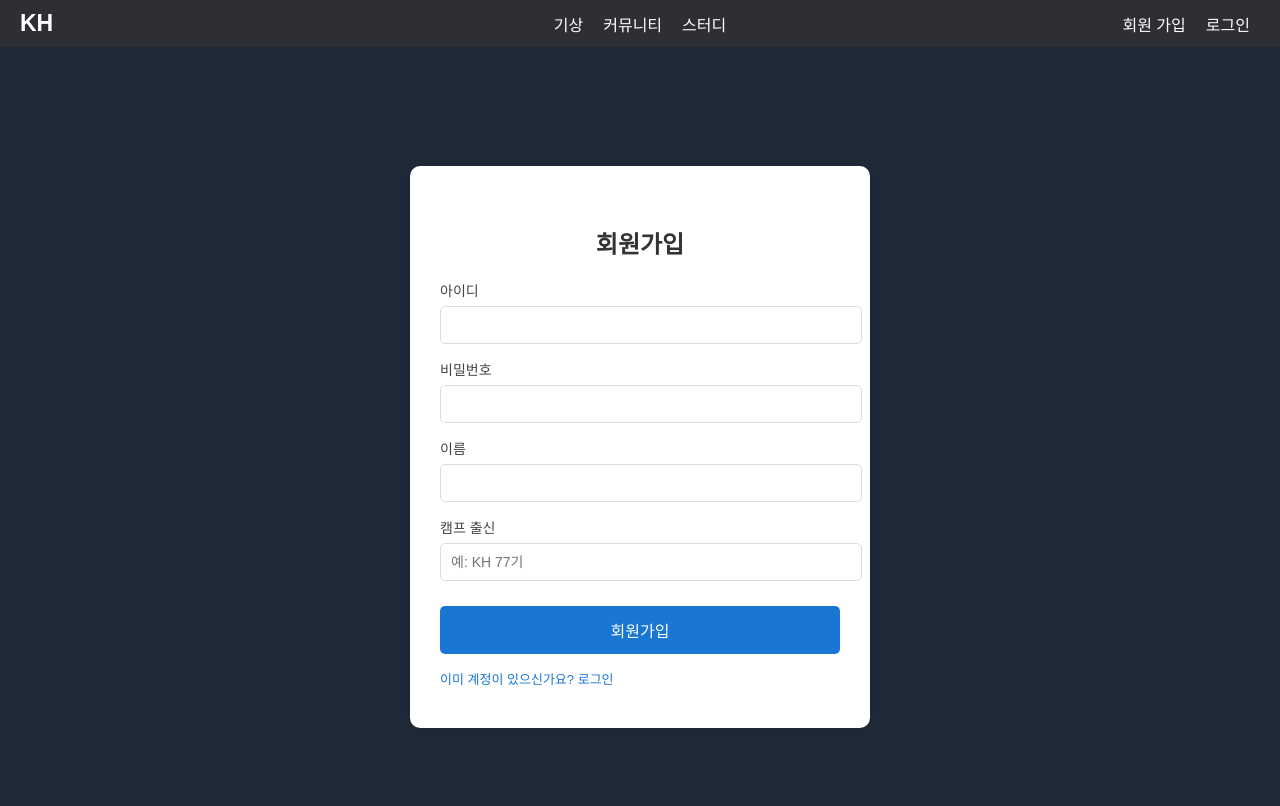
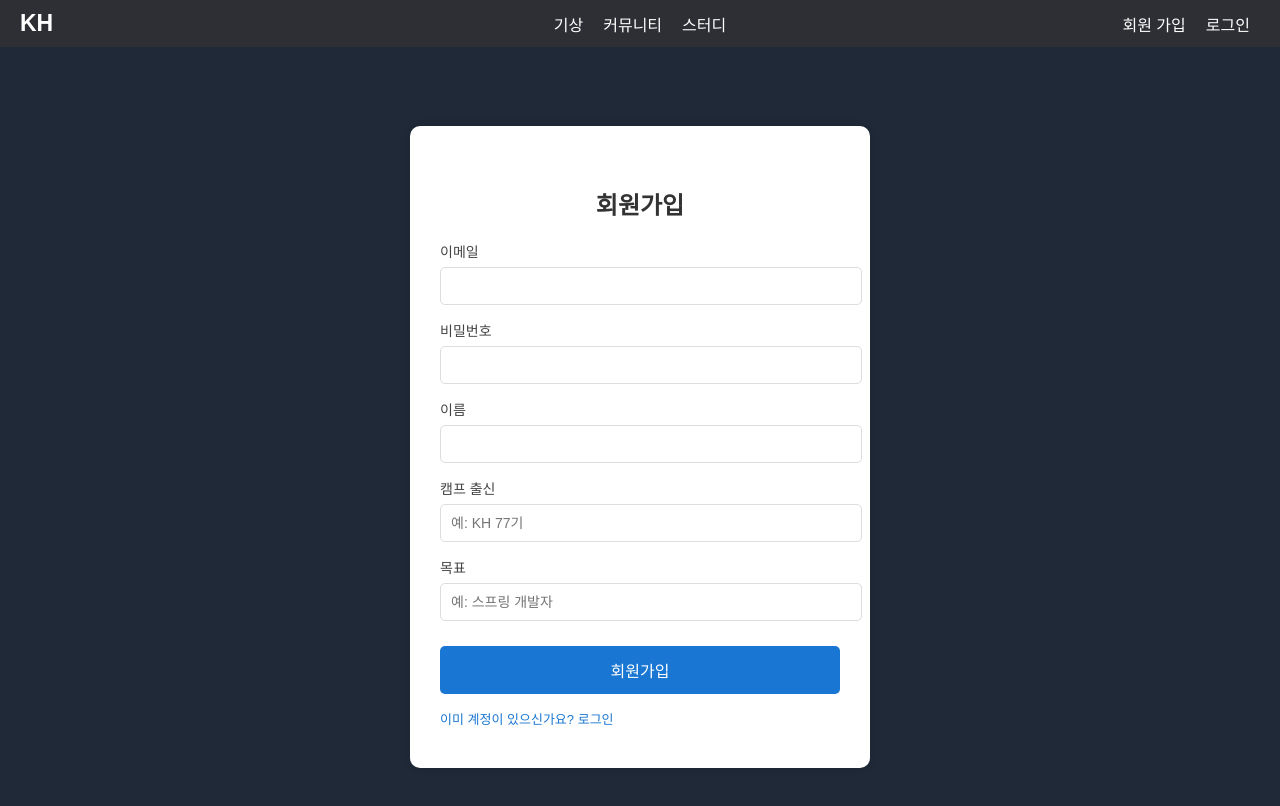
Before and after one commit to Imdo714/front-community, a React (Vite) app: page /signUp in a window 1280 px wide. Shown: the top 806 px of the page. Built offline with nearby package versions, Linux system fonts and the light colour scheme.

Commit message:
feat: 회원가입 로직 구현

```diff
--- a/package.json
+++ b/package.json
@@ -10,6 +10,7 @@
     "preview": "vite preview"
   },
   "dependencies": {
+    "axios": "^1.11.0",
     "react": "^19.1.0",
     "react-dom": "^19.1.0",
     "react-router-dom": "^7.7.1"
--- /dev/null
+++ b/src/api/RequestApi.jsx
@@ -0,0 +1,25 @@
+import axios from "axios";
+
+const api = axios.create({
+  baseURL: "http://localhost:8080",
+  headers: {
+    "Content-Type": "application/json",
+  },
+});
+
+const requestApi = async (url, method = "GET", data = null) => {
+    try {
+        const response = await api({
+            url,
+            method,
+            data,
+    });
+        console.log(response);
+        return response.data;
+    } catch (error) {
+        console.log(error);
+        throw error.response.data;
+    }
+};
+
+export default requestApi;
--- /dev/null
+++ b/src/component/signUp/FormInput.jsx
@@ -0,0 +1,18 @@
+import React from "react";
+
+const FormInput = ({ label, id, name, type = "text", value, onChange, placeholder, required = false }) => (
+    <div className="form-group">
+        <label htmlFor={id}>{label}</label>
+        <input
+            type = { type }
+            id = { id }
+            name = { name }
+            value = { value }
+            onChange = { onChange }
+            placeholder = { placeholder }
+            required = { required }
+        />
+    </div>
+);
+
+export default FormInput;
--- a/src/component/signUp/SignUp.jsx
+++ b/src/component/signUp/SignUp.jsx
@@ -1,37 +1,45 @@
-import React from "react";
+import React, { useState } from "react";
+import { useNavigate } from "react-router-dom";
 import './SignUp.css'
+import SignUpForm from "./SignUpForm";
+import requestApi from "../../api/RequestApi";
 
 const SignUp = () => {
+    const navigate = useNavigate();
+    const [formData, setFormData] = useState({
+        email: "",
+        password: "",
+        name: "",
+        userClass: "",
+        userTarget: ""
+    });
+
+    const handleChange = (e) => {
+        const { name, value } = e.target;
+        setFormData({ ...formData, [name]: value });
+    };
+
+    const handleSubmit = async (e) => {
+        e.preventDefault();
+
+        try {
+            const result = await requestApi("/join", "POST", formData);
+            console.log(result)
+            alert("회원가입 성공!");
+            navigate("/login");
+        } catch (error) {
+            console.log(error)
+            alert(error.message);
+        }
+    };
+
     return (
-        <div class="signup-page">
-            <div class="signup-container">
+        <div className="signup-page">
+            <div className="signup-container">
                 <h2>회원가입</h2>
-                <form>
-                <div class="form-group">
-                    <label for="username">아이디</label>
-                    <input type="text" id="username" name="username" required />
-                </div>
-
-                <div class="form-group">
-                    <label for="password">비밀번호</label>
-                    <input type="password" id="password" name="password" required />
-                </div>
-
-                <div class="form-group">
-                    <label for="name">이름</label>
-                    <input type="text" id="name" name="name" required />
-                </div>
-
-                <div class="form-group">
-                    <label for="camp">캠프 출신</label>
-                    <input type="text" id="camp" name="camp" placeholder="예: KH 77기" />
-                </div>
-
-                <button type="submit" class="signup-btn">회원가입</button>
-                </form>
-
-                <div class="links">
-                <a href="login.html">이미 계정이 있으신가요? 로그인</a>
+                <SignUpForm formData={formData} handleChange={handleChange} handleSubmit={handleSubmit} />
+                <div className="links">
+                    <a href="/login">이미 계정이 있으신가요? 로그인</a>
                 </div>
             </div>
         </div>
--- /dev/null
+++ b/src/component/signUp/SignUpForm.jsx
@@ -0,0 +1,15 @@
+import React from "react";
+import FormInput from "./FormInput";
+
+const SignUpForm = ({ formData, handleChange, handleSubmit }) => (
+    <form onSubmit={handleSubmit}>
+        <FormInput label="이메일" id="email" name="email" value={formData.email} onChange={handleChange} required />
+        <FormInput label="비밀번호" id="password" name="password" type="password" value={formData.password} onChange={handleChange} required />
+        <FormInput label="이름" id="name" name="name" value={formData.name} onChange={handleChange} required />
+        <FormInput label="캠프 출신" id="userClass" name="userClass" value={formData.userClass} onChange={handleChange} placeholder="예: KH 77기" />
+        <FormInput label="목표" id="userTarget" name="userTarget" value={formData.userTarget} onChange={handleChange} placeholder="예: 스프링 개발자" />
+        <button type="submit" className="signup-btn">회원가입</button>
+    </form>
+);
+
+export default SignUpForm;
```
Also changed, not shown: 1 other file (tests, documents, lock files or other folders).
